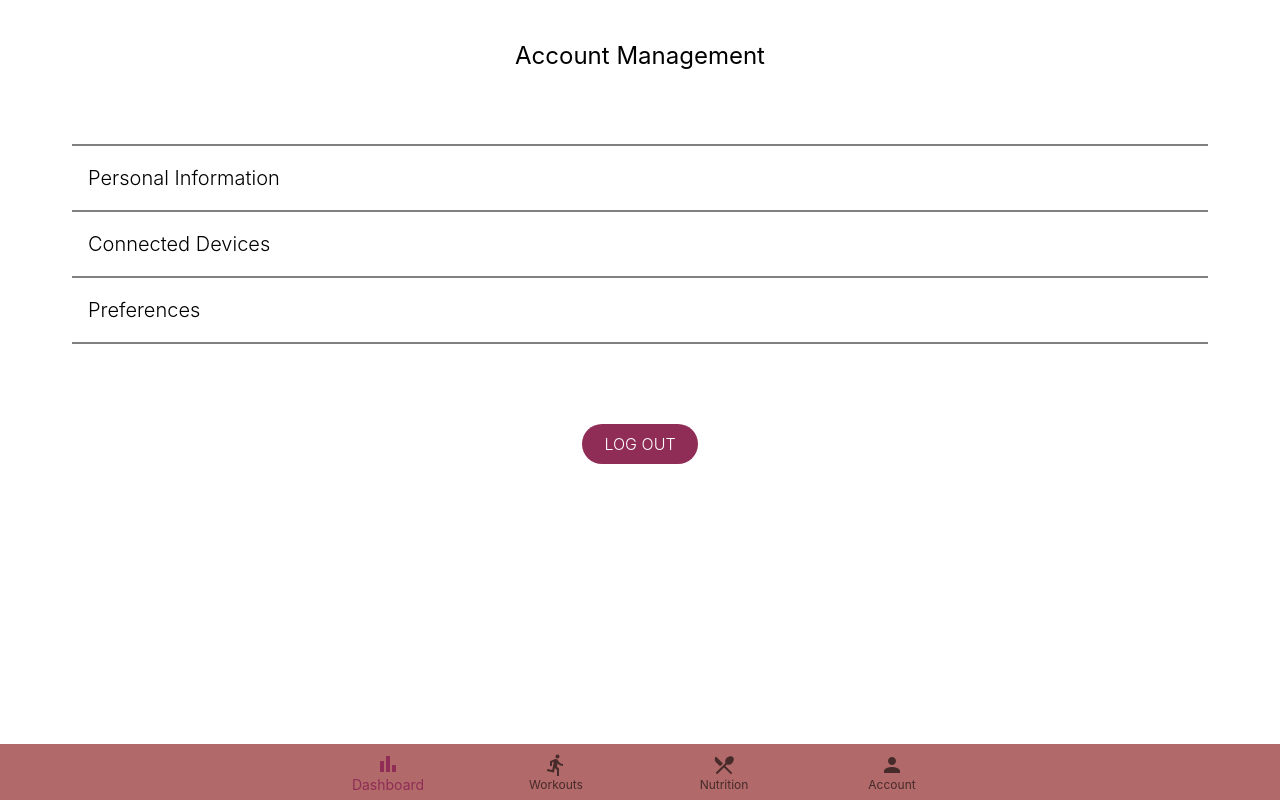
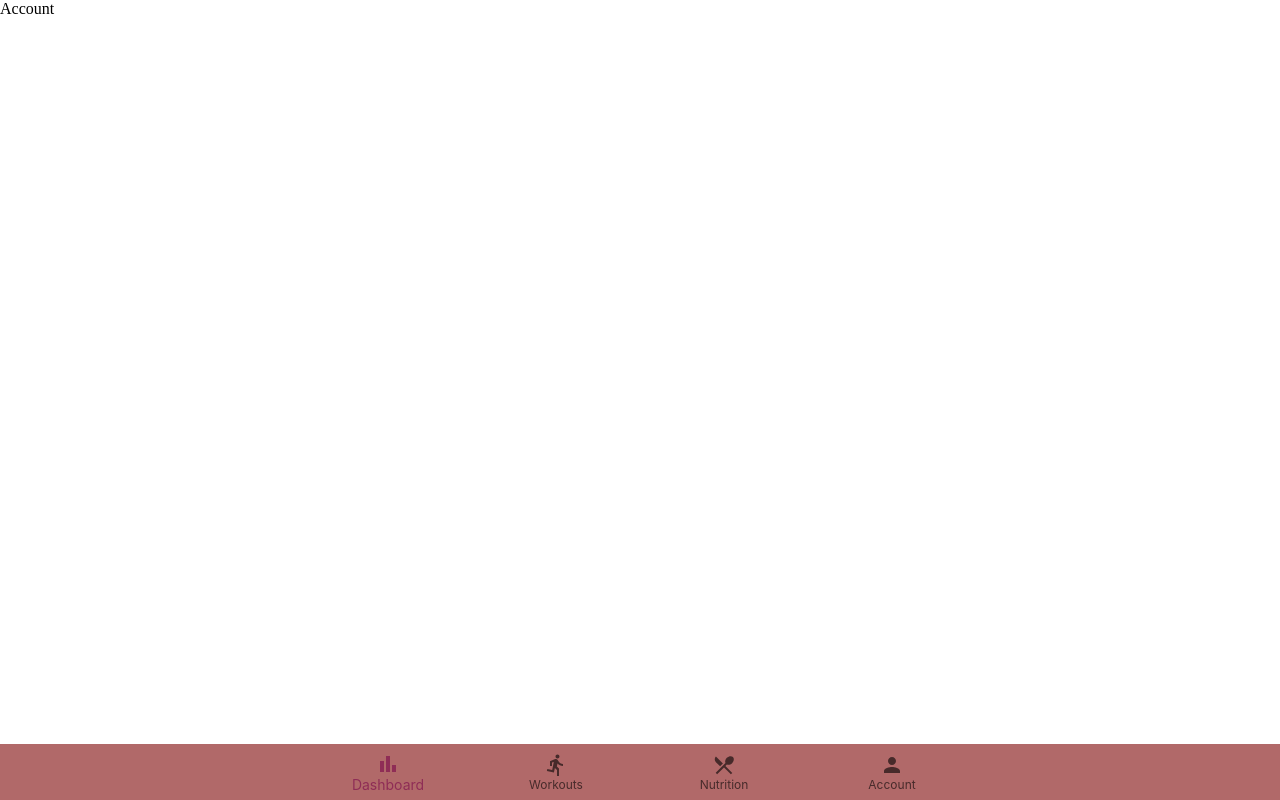
Before and after one commit to joshchyeonlee/EZFit, a React (Create React App) app: page /Account in a window 1280 px wide. Built offline with nearby package versions, Linux system fonts and the light colour scheme.

Commit message:
Suggested PR Changes

```diff
--- a/package.json
+++ b/package.json
@@ -17,6 +17,7 @@
     "@types/react": "^18.2.31",
     "@types/react-dom": "^18.2.14",
     "moment": "^2.29.4",
+    "prop-types": "^15.8.1",
     "react": "^18.2.0",
     "react-dom": "^18.2.0",
     "react-router-dom": "^6.17.0",
--- a/src/components/account/Account.tsx
+++ b/src/components/account/Account.tsx
@@ -1,7 +1,6 @@
-import AccountManagementMenu from "./AccountManagementMenu/AccountManagementMenu";
 
 function Account() {
-  return <AccountManagementMenu></AccountManagementMenu>;
+  return <div>Account</div>;
 }
 
 export default Account;
--- a/src/components/account/AccountManagementMenu/AccountManagementMenu.css
+++ /dev/null
@@ -1,7 +0,0 @@
-.menu-item {
-    padding-bottom: 2px;
-    padding-top: 2px;
-    border-top: 2px;
-    border-bottom: 2px;
-    border-color: #808080;
-}
--- a/src/components/account/AccountManagementMenu/AccountManagementMenu.tsx
+++ b/src/components/account/AccountManagementMenu/AccountManagementMenu.tsx
@@ -1,43 +1,26 @@
-import { Box, Button, MenuItem, MenuList, Typography } from '@mui/material';
-import './AccountManagementMenu.css';
-import * as React from 'react';
+import { Box } from '@mui/material';
+import AccountManagementMenuItem from './AccountManagementMenuItem';
 
 export default function AccountManagementMenu() {
     return (
-        <Box padding={5}>
-
-            <Box paddingBottom={4}>
-                <Typography variant="h5" textAlign="center">
-                Account Management
-                </Typography>
-            </Box>
+        <Box>
 
             <Box textAlign="center" padding={4} marginBottom={5}>
-                <MenuList>
-                    <MenuItem sx={{paddingBottom: 2, paddingTop: 2, borderTop: 2, borderBottom: 2, borderColor: '#808080'}}>
-                        <Typography variant="h6" textAlign="left" fontWeight="300">
-                            Personal Information
-                        </Typography>
-                    </MenuItem>
-                    <MenuItem sx={{paddingBottom: 2, paddingTop: 2, borderBottom: 2, borderColor: '#808080'}}>
-                        <Typography variant="h6" textAlign="left" fontWeight="300">
-                            Connected Devices
-                        </Typography>
-                    </MenuItem>
-                    <MenuItem sx={{paddingBottom: 2, paddingTop: 2, borderBottom: 2, borderColor: '#808080'}}>
-                        <Typography variant="h6" textAlign="left" fontWeight="300">
-                            Preferences
-                        </Typography>
-                    </MenuItem>
-                </MenuList>
-            </Box>
-
-            <Box textAlign="center" justifyContent="center">
-                <Button variant="contained" size='large' color="primary" disableElevation>
-                    <Typography textAlign="center" fontWeight="300" color="white">
-                        Log Out
-                    </Typography>
-                </Button>
+                <Box sx={{ borderTop: 2, borderBottom: 2, borderColor: '#808080'}}>
+                    <AccountManagementMenuItem>
+                        Personal Information
+                    </AccountManagementMenuItem>
+                </Box>
+                <Box sx={{ borderBottom: 2, borderColor: '#808080'}}>
+                    <AccountManagementMenuItem>
+                        Connected Devices
+                    </AccountManagementMenuItem>
+                </Box>
+                <Box sx={{ borderBottom: 2, borderColor: '#808080'}}>
+                    <AccountManagementMenuItem>
+                        Preferences
+                    </AccountManagementMenuItem>
+                </Box>
             </Box>
 
         </Box>
--- /dev/null
+++ b/src/components/account/AccountManagementMenu/AccountManagementMenuItem.tsx
@@ -0,0 +1,13 @@
+import { Box, Button, Typography } from '@mui/material';
+
+export default function AccountManagementMenuItem( {children} : any ) {
+    return (
+        <Box>
+            <Button fullWidth sx={{ borderRadius:0, paddingBottom: 3, paddingTop: 3, borderColor: '#808080'}}>
+                <Typography variant="h6" textAlign="left" color="black" fontWeight="300">
+                    {children}
+                </Typography>
+            </Button>
+        </Box>
+    )
+}
```
Also changed, not shown: src/components/account/AccountManagementMenu/AccountManagementPage.tsx (added, +33 -0 lines), 1 other file (tests, documents, lock files or other folders).
